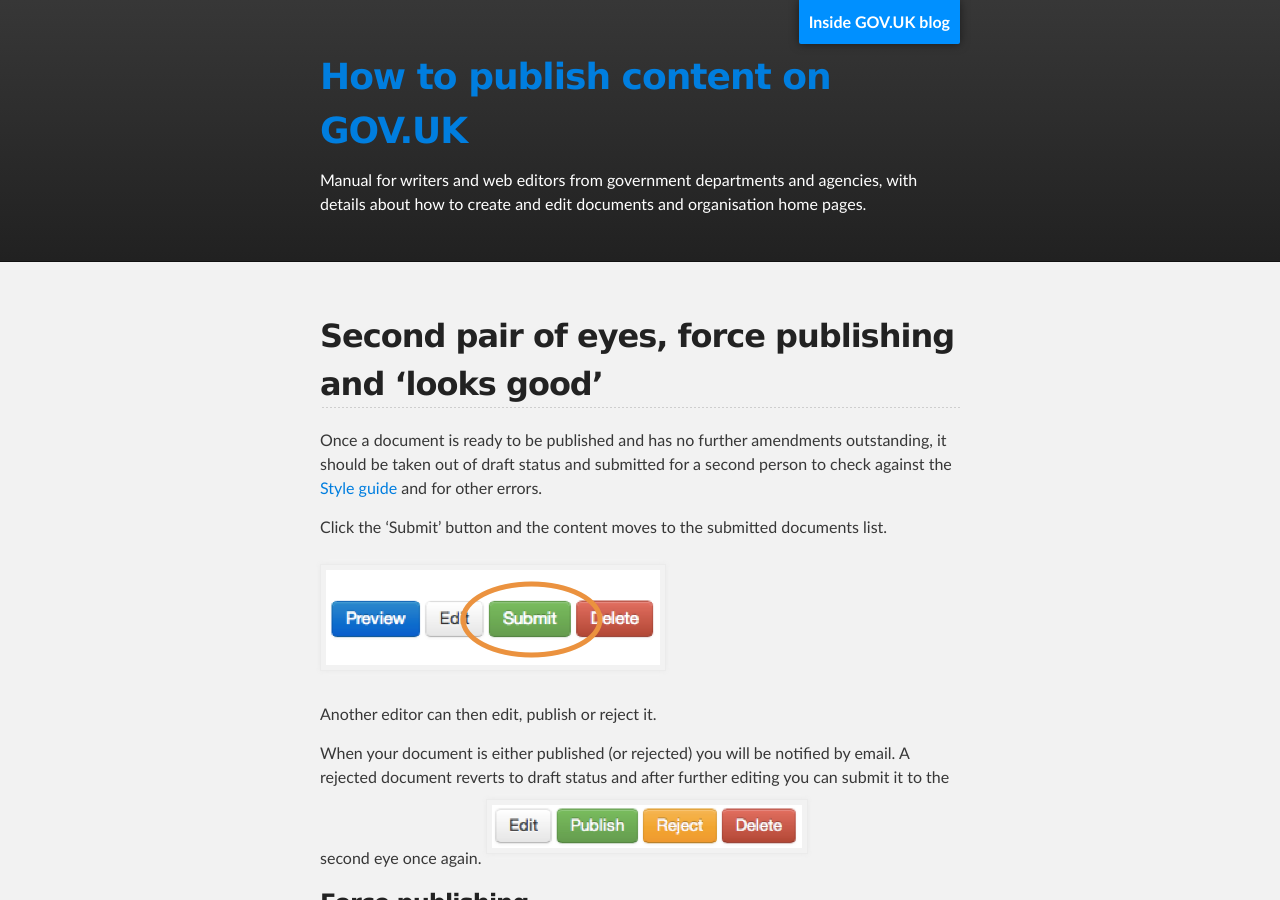
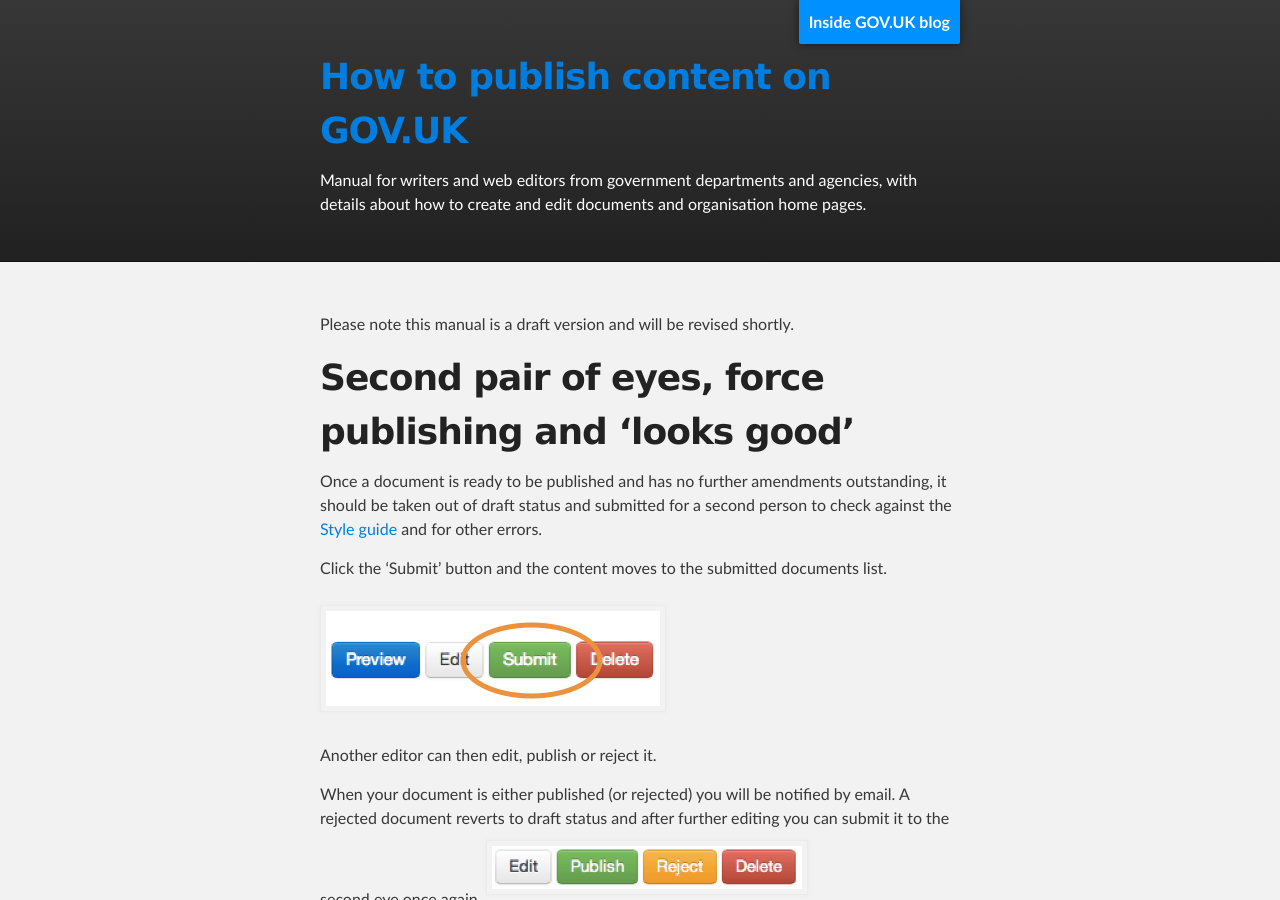
Before and after one commit to alphagov/inside-government-admin-guide, a Jekyll site: the page built from workflow-content/second-pair-of-eyes.md, in a window 1280 px wide and 900 px high. Built offline with Jekyll 4.4.1, drawn with Linux system fonts in a browser that asks for light colours.

Commit message:
Update second-pair-of-eyes.md

```diff
--- a/workflow-content/second-pair-of-eyes.md
+++ b/workflow-content/second-pair-of-eyes.md
@@ -3,7 +3,9 @@
 title: How to publish content / Second pair of eyes, force publishing and ‘looks good’
 ---
 
-## Second pair of eyes, force publishing and ‘looks good’
+Please note this manual is a draft version and will be revised shortly.
+
+# Second pair of eyes, force publishing and ‘looks good’
 
 Once a document is ready to be published and has no further amendments outstanding, it should be taken out of draft status and submitted for a second person to check against the [Style guide](https://www.gov.uk/designprinciples/styleguide) and for other errors.
 
```
